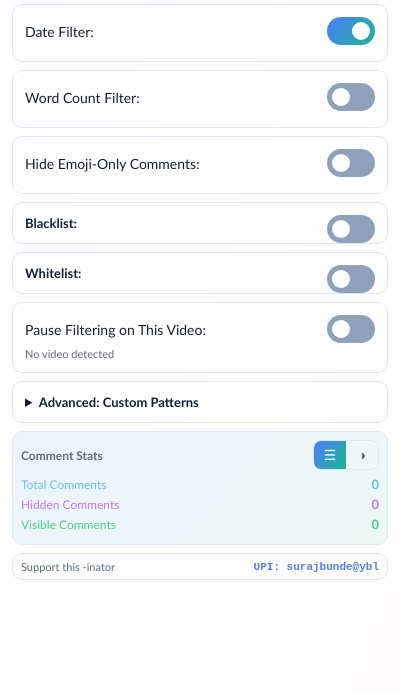
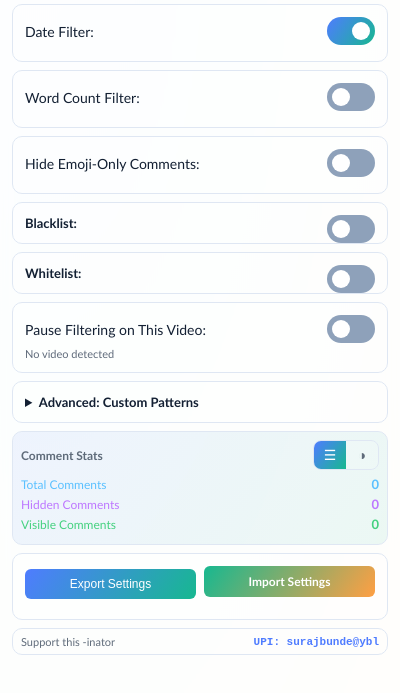
Before and after one commit to surajbunde/comment-vaccinator, a browser extension: page popup.html in a window 400 px wide. Shown: the part 69-762 px from the top of the page. Drawn offline with Linux system fonts and the light colour scheme.

Commit message:
feat(popup): add export/import settings UI

```diff
--- a/popup.html
+++ b/popup.html
@@ -628,6 +628,15 @@
     </div>
   </div>
 
+  <div class="setting-group" style="margin-top:8px;">
+    <div style="display:flex;gap:8px;align-items:center;">
+      <button id="export-btn" style="flex:1;padding:8px;border:none;border-radius:6px;font-size:12px;cursor:pointer;color:#fff;background:linear-gradient(125deg,var(--accent-a),var(--accent-b));">Export Settings</button>
+      <label for="import-file" style="flex:1;padding:8px;border:none;border-radius:6px;font-size:12px;cursor:pointer;color:#fff;background:linear-gradient(125deg,var(--accent-b),var(--accent-c));text-align:center;">Import Settings</label>
+      <input type="file" id="import-file" accept=".json" style="display:none;" />
+    </div>
+    <div id="import-status" style="font-size:11px;margin-top:6px;text-align:center;"></div>
+  </div>
+
   <div class="donate-wrap">
     <span class="donate-text">Support this -inator</span>
     <span class="donate-upi">UPI: surajbunde@ybl</span>
```
